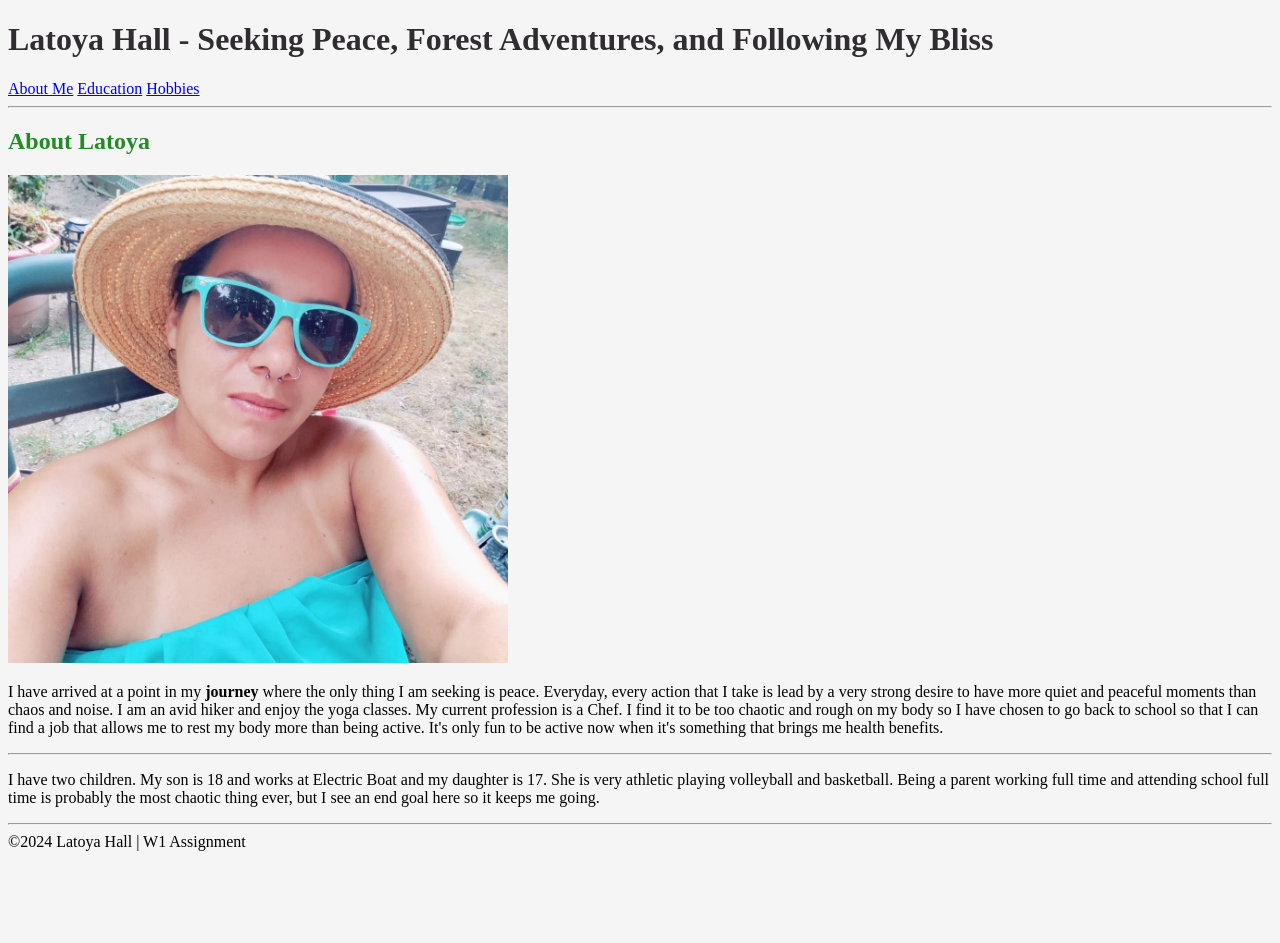
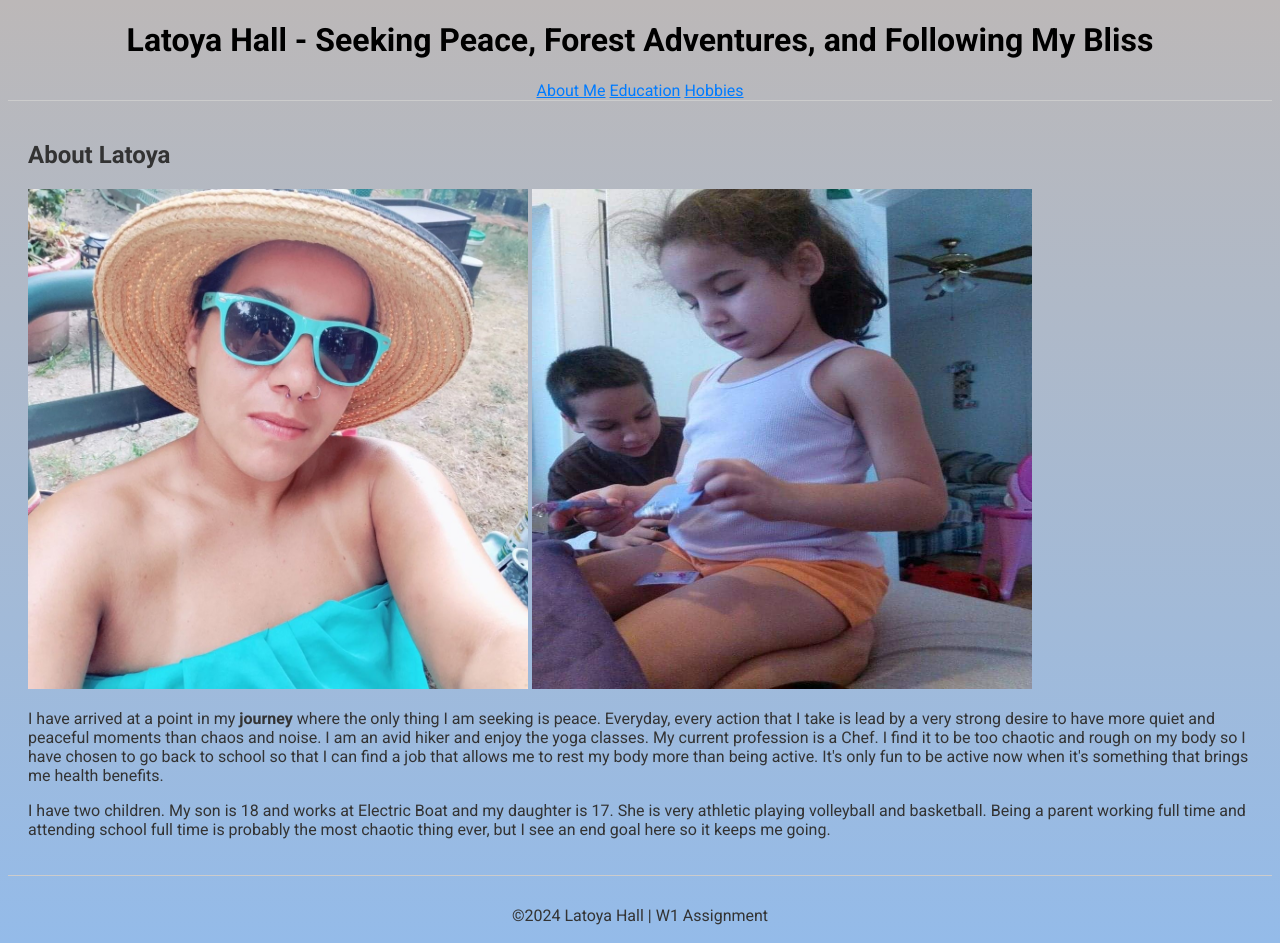
Before and after one commit to KayakCat/SE137CSS, a plain HTML site: page Week 2/bio.html in a window 1280 px wide. Before the commit the page ends 859 px from the top, so only its background shows below. Drawn offline with Linux system fonts and the light colour scheme.

Commit message:
week 2 css

```diff
--- a/Week 2/bio.html
+++ b/Week 2/bio.html
@@ -1,26 +1,28 @@
 <!DOCTYPE html>
 <html lang="en">
 <head>
-    <meta charset="UTF-8" />
-    <meta name="viewport" content="width=device-width, initial-scale=1.0" />
-    <title>Week 1</title>
-
+  <meta charset="UTF-8">
+  <meta name="viewport" content="width=device-width, initial-scale=1.0">
+  <title>Week 2</title>
+  <link rel="preconnect" href="https://fonts.googleapis.com">
+  <link rel="preconnect" href="https://fonts.gstatic.com" crossorigin>
+  <link href="https://fonts.googleapis.com/css2?family=Roboto+Slab:wght@100..900&family=Roboto:ital,wght@0,100;0,300;0,400;0,500;0,700;0,900;1,100;1,300;1,400;1,500;1,700;1,900&display=swap" rel="stylesheet">
   <link rel="stylesheet" href="biostyle.css">
 </head>
 <body>
-    <h1>
-      Latoya Hall - Seeking Peace, Forest Adventures, and Following My Bliss
-    </h1>
-    <div id="nav">
+  <header>
+    <h1>Latoya Hall - Seeking Peace, Forest Adventures, and Following My Bliss</h1>
+    <nav id="nav">
       <a href="#">About Me</a>
       <a href="#">Education</a>
       <a href="#">Hobbies</a>
-    </div>
-    <hr />
-    <section>
-        <div id="main">
+    </nav>
+  </header>
+  <main>
+    <section id="main">
       <h2>About Latoya</h2>
-            <img src="images/me.jpg" alt="a picture of me" width="500px" />
+      <img src="images/me.jpg" alt="A picture of me" width="500px" height="500px">
+      <img src="images/kiddos.jpg" alt="A picture of two small children" width="500px" height="500px">
       <p>
         I have arrived at a point in my <b>journey</b> where the only thing I am
         seeking is peace. Everyday, every action that I take is lead by a very
@@ -31,7 +33,7 @@
         allows me to rest my body more than being active. It's only fun to be
         active now when it's something that brings me health benefits.
       </p>
-            <hr />
+
       <p>
         I have two children. My son is 18 and works at Electric Boat and my
         daughter is 17. She is very athletic playing volleyball and basketball.
@@ -39,44 +41,33 @@
         probably the most chaotic thing ever, but I see an end goal here so it
         keeps me going.
       </p>
-            <hr />
-          </div>
-
-          <div id="ed" class="hide">
+    </section>
+    <section id="ed" class="hide">
       <h2>Education</h2>
       <ol>
         <li>Mount Hope High School</li>
         <li>Community College of RI</li>
         <li>Johnson and Wales University</li>
       </ol>
-            <img
-              src="images/mount%20hope.jpg"
-              alt="Mount Hope Highschool"
-              style="width: 500px"
-            />
-            <hr />
-          </div>
-
-          <div id="hobbies" class="hide">
+      <img src="images/mount%20hope.jpg" alt="Mount Hope Highschool" style="width: 500px">
+    </section>
+    <section id="hobbies" class="hide">
       <h2>Hobbies</h2>
       <ol>
         <li>Hiking</li>
         <li>Tarot and Metaphysical Studies</li>
         <li>Difficult Baking Projects</li>
       </ol>
-            <img
-              src="images/Hiking-Mount-Monadnock-1024x532.jpg"
-              alt="mount monadnock"
-              style="width: 500px"
-            />
-            <hr />
-          </div>
+      <img src="images/Hiking-Mount-Monadnock-1024x532.jpg" alt="Mount Monadnock" style="width: 500px">
     </section>
+  </main>
+  <footer>
     <div id="footer">©2024 Latoya Hall | W1 Assignment</div>
+  </footer>
 
     <script>
       var links = Array.from(document.querySelectorAll(`#nav a`));
-      var sections = document.querySelectorAll(`section > div`);
+      var sections = document.querySelectorAll(`section[id="main"], section[id="ed"], section[id="hobbies"]`);
 
       for (let i = 0; i < links.length; i++) {
         links[i].addEventListener(`click`, handler);
--- a/Week 2/biostyle.css
+++ b/Week 2/biostyle.css
@@ -3,21 +3,54 @@
   display: none;
 }
 
-h1{
-  color:rgb(48, 45, 49);
+/* Fonts */
+body {
+  font-family: 'Roboto', sans-serif;
 }
 
-body{
-  background-color: whitesmoke;
+h1, h2, h3 {
+  font-family: 'Roboto', sans-serif;
 }
 
-h2{
-  color:forestgreen;
+/* Colors */
+body {
+  color: #333;
+  background-image: linear-gradient(180deg, rgb(188, 184, 184), #94bbe9 );
+}
+
+h1 {
+  color: #000;
+  text-align: center;
+}
+
+a:link, a:visited {
+  color: #007bff;
+}
+
+a:hover {
+  color: #040404;
 }
 
 
-a:hover{
-  color:forestgreen;
-  padding:20px;
-  display: inline-block;
+.container {
+  margin: 0 auto;
+  padding: 20px;
 }
+
+
+section {
+  border-bottom: 1px solid #ccc;
+  padding: 20px;
+  margin-bottom: 20px;
+  border-top: 1px solid #ccc;
+}
+
+
+#nav {
+  text-align: center;
+}
+
+#footer {
+  text-align: center;
+  padding: 10px 0;
+}
--- /dev/null
+++ b/Week 3/classdemostyle.css
@@ -0,0 +1,55 @@
+@charset "UTF-8"
+html{
+
+}
+body{
+    margin: 0;
+}
+main{
+    position: relative;
+    margin:auto;
+    width: 826px;
+}
+header{
+    height: auto;
+    background-color: blueviolet;
+    display:grid;
+    grid-template-columns: auto auto;
+    justify-content: space-between;
+    align-items: baseline;
+    padding: 4px 43 4px 43;
+}
+h1{
+    font-family:  "Roboto", sans-serif;
+    font-weight: 900;
+    font-size: 40;
+    margin: 0;
+    text-align: center;
+}
+nav{
+    padding:10px;
+    background-color: white;
+    border-radius:10px;
+    margin-left:20px;
+    display:inline-block;
+}
+section{
+display grid:grid;
+grid-template-areas:
+"farts farts"
+"img text";
+}
+sectionh2{
+
+}
+sectionimg{
+
+}
+sectionp{
+grid-area: text;
+margin-left: 28px;
+margin-top: 0;
+}
+footer{
+
+}
```
Also changed, not shown: Week 3/classdemo.html (added, +25 -0 lines), Week 3/Stevie-Nicks-Fleetwood-Mac-2017.webp (added). Lines whose indentation alone changed are shown as unchanged.
